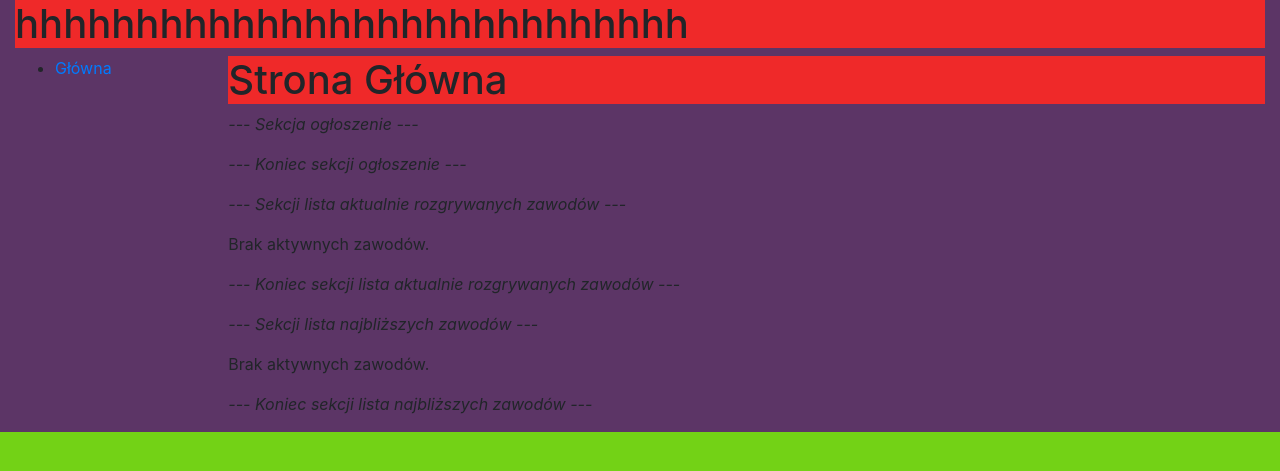
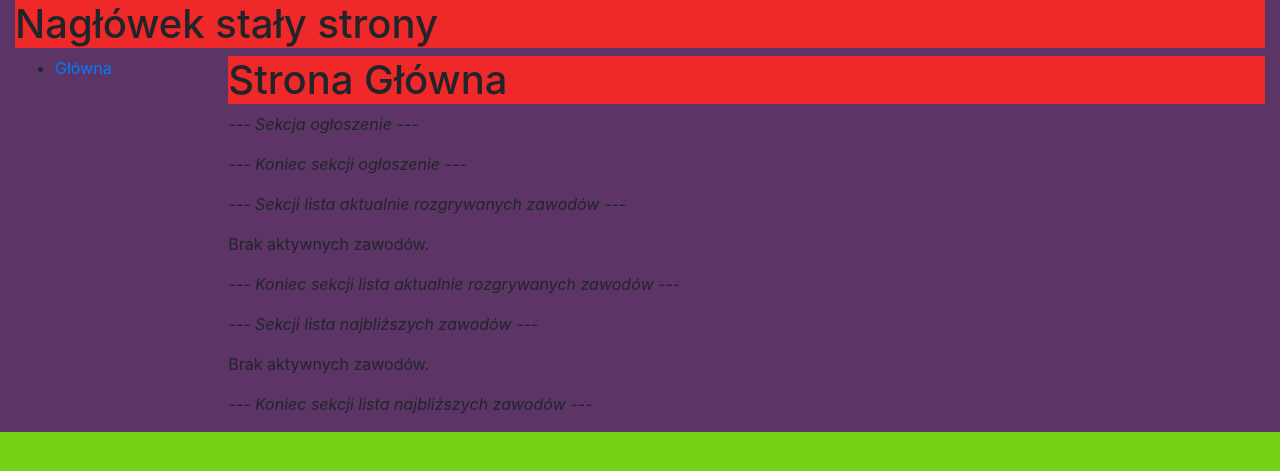
Before and after one commit to TomaszM225/str, a Django app: template kegle_pl/templates/kegle_pl/index.html in a window 1280 px wide. Shown: the top 471 px of the page. Run offline with Django 3.2, Linux system fonts and the light colour scheme; the template is opened without the code that fills it, so the values that code supplies are empty; some libraries are stand-ins or nearby versions.

```diff
--- a/kegle_pl/templates/kegle_pl/base_generic.html
+++ b/kegle_pl/templates/kegle_pl/base_generic.html
@@ -17,13 +17,14 @@
 	<script src="https://cdnjs.cloudflare.com/ajax/libs/popper.js/1.14.7/umd/popper.min.js" integrity="sha384-UO2eT0CpHqdSJQ6hJty5KVphtPhzWj9WO1clHTMGa3JDZwrnQq4sF86dIHNDz0W1" crossorigin="anonymous"></script>
 	<script src="https://stackpath.bootstrapcdn.com/bootstrap/4.3.1/js/bootstrap.min.js" integrity="sha384-JjSmVgyd0p3pXB1rRibZUAYoIIy6OrQ6VrjIEaFf/nJGzIxFDsf4x0xIM+B07jRM" crossorigin="anonymous"></script>
 	  <div class="container-fluid">
-	  <h1>hhhhhhhhhhhhhhhhhhhhhhhhhhhh</h1>
+	  <h1>Nagłówek stały strony</h1>
 		<div class="row">
 		  <div class="col-sm-2">
 		  {% block sidebar %}
 			<ul class="sidebar-nav">
 			  <li><a href="{% url 'index' %}">Główna</a></li>
-			  {% comment %}<li><a href="{% url 'przepisy_programy' %}">Przepisy i programy</a></li>
+			  {% comment %}
+			  <li><a href="{% url 'przepisy_programy' %}">Przepisy i programy</a></li>
 			  <li><a href="{% url 'zawody_archiwum' %}">Archiwum</a></li>
 			  <li><a href="">InnyLink</a></li>
 			 {% if user.is_authenticated %}
@@ -44,7 +45,8 @@
 			 {% else %}
 				<li><a href="{% url 'login'%}?next=/cms/login_success/">Login</a></li>
 			 {% endif %}
-			</ul>{% endcomment %}
+			</ul>
+			{% endcomment %}
 		  {% endblock %}
 		  </div>
 		  <div class="col-sm-10 ">{% block content %}{% endblock %}</div>
```
Also changed, not shown: db.sqlite3 (added).
